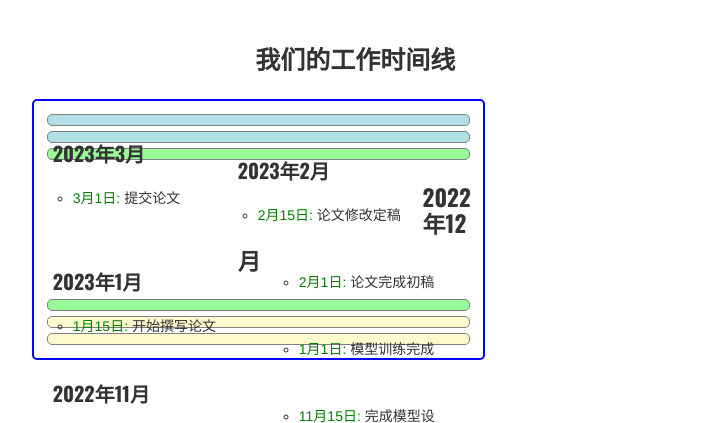
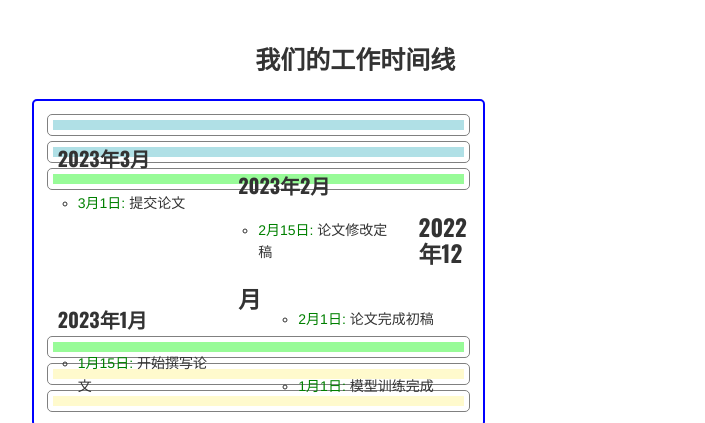
Before and after one commit to beijing-forersty-university/biowave.github.io, a plain HTML site: page timeline/index.html in a window 1280 px wide. Shown: the part 276-699 px from the top of the page, 118-823 px from the left. Drawn offline with nearby package versions, Linux system fonts and the light colour scheme; some packages are replaced by stand-ins of ours; no server answers; a script that the page names is missing.

Commit message:
Site updated: 2023-10-29 15:43:47

```diff
--- a/timeline/index.html
+++ b/timeline/index.html
@@ -9,15 +9,15 @@
 
 
 
-  <meta name="description" content="我们的工作时间线      2023年3月 3月1日: 提交论文                2023年2月 2月15日: 论文修改定稿       2月1日: 论文完成初稿          2023年1月 1月15日: 开始撰写论文        1月1日: 模型训练完成      2022年12月    2022年11月 11月25日: 开始模型训练       11月15日: 完成模型设">
+  <meta name="description" content="我们的工作时间线        2023年3月 3月1日: 提交论文                  2023年2月 2月15日: 论文修改定稿       2月1日: 论文完成初稿               2023年1月 1月15日: 开始撰写论文       1月1日: 模型训练完成        2022年12月      2022年11月 11月25日: 开始模型训练       1">
 <meta property="og:type" content="website">
 <meta property="og:title" content="BioWave">
 <meta property="og:url" content="https://beijing-forersty-university.github.io/timeline/index.html">
 <meta property="og:site_name" content="BioWave">
-<meta property="og:description" content="我们的工作时间线      2023年3月 3月1日: 提交论文                2023年2月 2月15日: 论文修改定稿       2月1日: 论文完成初稿          2023年1月 1月15日: 开始撰写论文        1月1日: 模型训练完成      2022年12月    2022年11月 11月25日: 开始模型训练       11月15日: 完成模型设">
+<meta property="og:description" content="我们的工作时间线        2023年3月 3月1日: 提交论文                  2023年2月 2月15日: 论文修改定稿       2月1日: 论文完成初稿               2023年1月 1月15日: 开始撰写论文       1月1日: 模型训练完成        2022年12月      2022年11月 11月25日: 开始模型训练       1">
 <meta property="og:locale" content="en_US">
-<meta property="article:published_time" content="2023-10-29T07:38:53.186Z">
-<meta property="article:modified_time" content="2023-10-29T07:38:53.186Z">
+<meta property="article:published_time" content="2023-10-29T07:43:34.911Z">
+<meta property="article:modified_time" content="2023-10-29T07:43:34.911Z">
 <meta property="article:author" content="Sheng Wang">
 <meta name="twitter:card" content="summary">
 
@@ -119,7 +119,7 @@
     <div class="article-meta">
 
 	<a href="/biowave.github.io/timeline/index.html" class="article-date">
-	  <time datetime="2023-10-29T07:38:53.186Z" itemprop="datePublished">October 29, 2023</time>
+	  <time datetime="2023-10-29T07:43:34.911Z" itemprop="datePublished">October 29, 2023</time>
 	</a>
 
 
@@ -133,7 +133,9 @@
 
         <h1 id="我们的工作时间线"><a href="#我们的工作时间线" class="headerlink" title="我们的工作时间线"></a><center>我们的工作时间线</center></h1><div style="border:2px solid blue; padding:8px; border-radius:5px; width:70%">
 
-<div style="border:1px solid gray; border-radius: 5px; padding: 5px; margin: 5px; background-color: #B0E0E6">
+<div style="border:1px solid gray; border-radius: 5px; padding: 5px; margin: 5px;">
+
+<div style="background-color: #B0E0E6; padding: 5px;">
 
 <div style="width:45%; float:left">
 
@@ -148,7 +150,11 @@
 
 </div>
 
-<div style="border:1px solid gray; border-radius: 5px; padding: 5px; margin: 5px; background-color: #B0E0E6">
+</div>
+
+<div style="border:1px solid gray; border-radius: 5px; padding: 5px; margin: 5px;">
+
+<div style="background-color: #B0E0E6; padding: 5px;">
 
 <div style="width:45%; float:left">
 
@@ -166,7 +172,11 @@
 
 </div>
 
-<div style="border:1px solid gray; border-radius: 5px; padding: 5px; margin: 5px; background-color: #98FB98">
+</div>
+
+<div style="border:1px solid gray; border-radius: 5px; padding: 5px; margin: 5px;">
+
+<div style="background-color: #98FB98; padding: 5px;">
 
 <div style="width:45%; float:left">
 
@@ -184,7 +194,11 @@
 
 </div>
 
-<h2 id="2022年12月"><a href="#2022年12月" class="headerlink" title="2022年12月"></a><b>2022年12月</b></h2><div style="border:1px solid gray; border-radius: 5px; padding: 5px; margin: 5px; background-color: #98FB98">
+</div>
+
+<h2 id="2022年12月"><a href="#2022年12月" class="headerlink" title="2022年12月"></a><b>2022年12月</b></h2><div style="border:1px solid gray; border-radius: 5px; padding: 5px; margin: 5px;">
+
+<div style="background-color: #98FB98; padding: 5px;">
 
 <div style="width:45%; float:left">
 
@@ -205,7 +219,11 @@
 
 </div>
 
-<div style="border:1px solid gray; border-radius: 5px; padding: 5px; margin: 5px; background-color: #FFFACD">
+</div>
+
+<div style="border:1px solid gray; border-radius: 5px; padding: 5px; margin: 5px;">
+
+<div style="background-color: #FFFACD; padding: 5px;">
 
 <div style="width:45%; float:left">
 
@@ -226,7 +244,11 @@
 
 </div>
 
-<div style="border:1px solid gray; border-radius: 5px; padding: 5px; margin: 5px; background-color: #FFFACD">
+</div>
+
+<div style="border:1px solid gray; border-radius: 5px; padding: 5px; margin: 5px;">
+
+<div style="background-color: #FFFACD; padding: 5px;">
 
 <div style="width:45%; float:left">
 
@@ -237,6 +259,8 @@
 <ul>
 <li><font color="green">9月18日:</font> 小组成立,确定课题方向</li>
 </ul>
+</div>
+
 </div>
 
 </div>
```
Also changed, not shown: contact/index.html (+3 -3 lines).
